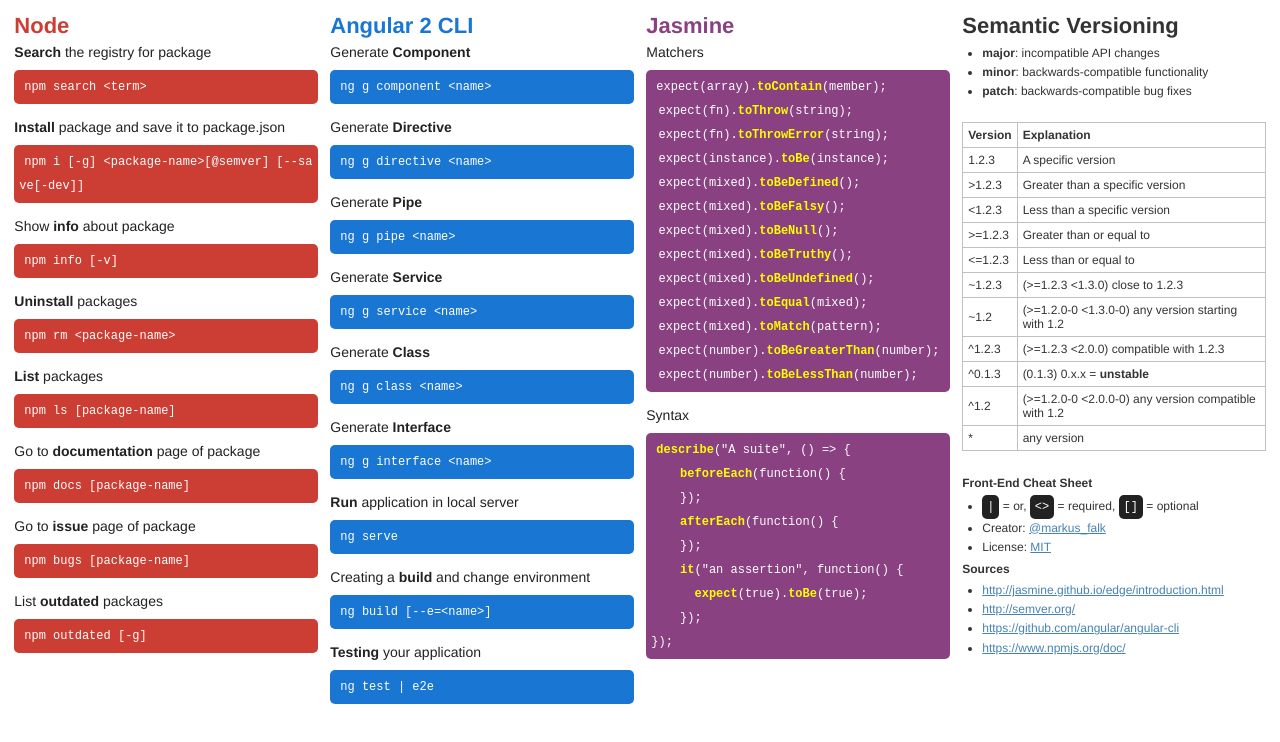
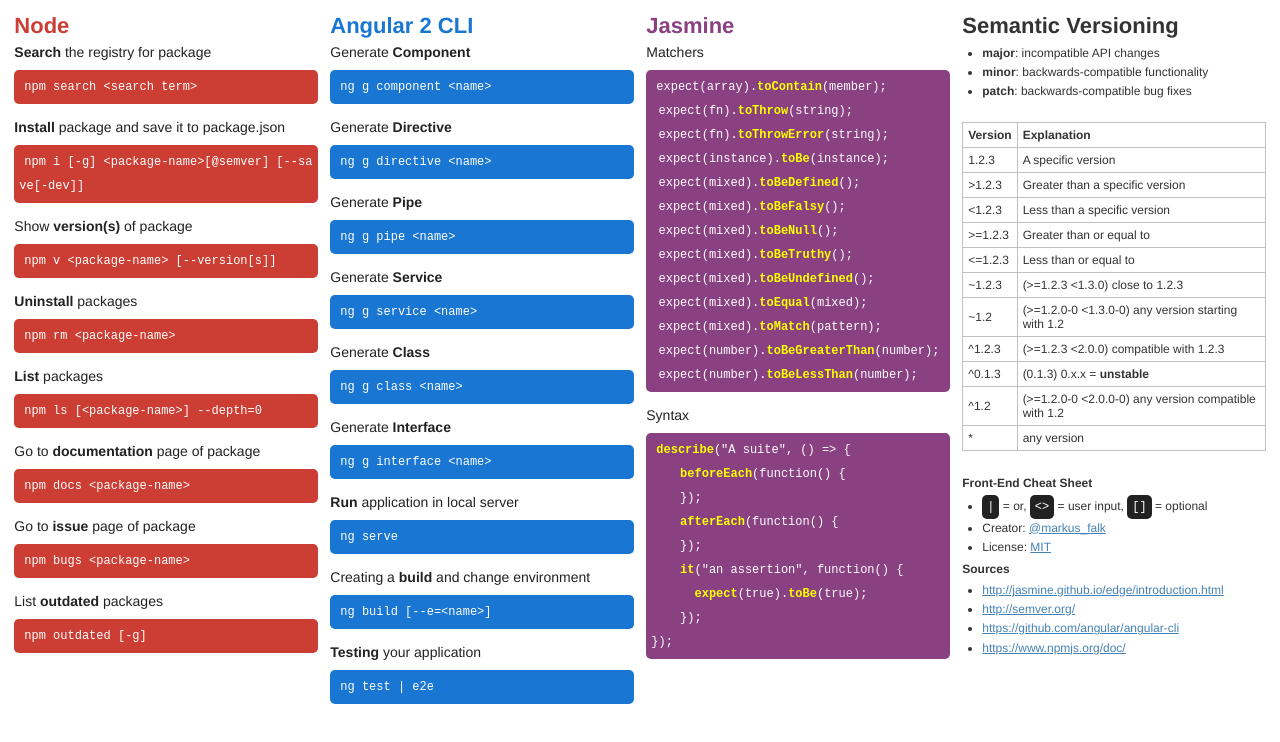
Before and after one commit to markusfalk/front-end-cheatsheet, a plain HTML site: page html/front-end-cheat-sheet.html in a window 1280 px wide. Drawn offline with Linux system fonts and the light colour scheme.

Commit message:
[FEATURE] update node hints

```diff
--- a/html/front-end-cheat-sheet.html
+++ b/html/front-end-cheat-sheet.html
@@ -15,25 +15,25 @@
         <h2>Node</h2>
 
         <h3><strong>Search</strong> the registry for package</h3>
-        <pre><code>npm search &lt;term&gt;</code></pre>
+        <pre><code>npm search &lt;search term&gt;</code></pre>
 
         <h3><strong>Install</strong> package and save it to package.json</h3>
         <pre><code>npm i [-g] &lt;package-name&gt;[@semver] [--save[-dev]]</code></pre>
 
-        <h3>Show <strong>info</strong> about package</h3>
-        <pre><code>npm info [-v]</code></pre>
+        <h3>Show <strong>version(s)</strong> of package</h3>
+        <pre><code>npm v &lt;package-name&gt; [--version[s]]</code></pre>
 
         <h3><strong>Uninstall</strong> packages</h3>
         <pre><code>npm rm &lt;package-name&gt;</code></pre>
 
         <h3><strong>List</strong> packages</h3>
-        <pre><code>npm ls [package-name]</code></pre>
+        <pre><code>npm ls [&lt;package-name&gt;] --depth=0</code></pre>
 
         <h3>Go to <strong>documentation</strong> page of package</h3>
-        <pre><code>npm docs [package-name]</code></pre>
+        <pre><code>npm docs &lt;package-name&gt;</code></pre>
 
         <h3>Go to <strong>issue</strong> page of package</h3>
-        <pre><code>npm bugs [package-name]</code></pre>
+        <pre><code>npm bugs &lt;package-name&gt;</code></pre>
 
         <h3>List <strong>outdated</strong> packages</h3>
         <pre><code>npm outdated [-g]</code></pre>
@@ -174,7 +174,7 @@
       <div class="meta">
         <h2>Front-End Cheat Sheet</h2>
         <ul>
-          <li><code>|</code> = or, <code>&lt;&gt;</code> = required, <code>[]</code> = optional</li>
+          <li><code>|</code> = or, <code>&lt;&gt;</code> = user input, <code>[]</code> = optional</li>
           <li>Creator: <a href="https://twitter.com/markus_falk">@markus_falk</a></li>
           <li>License: <a href="https://tldrlegal.com/license/mit-license">MIT</a></li>
         </ul>
```
